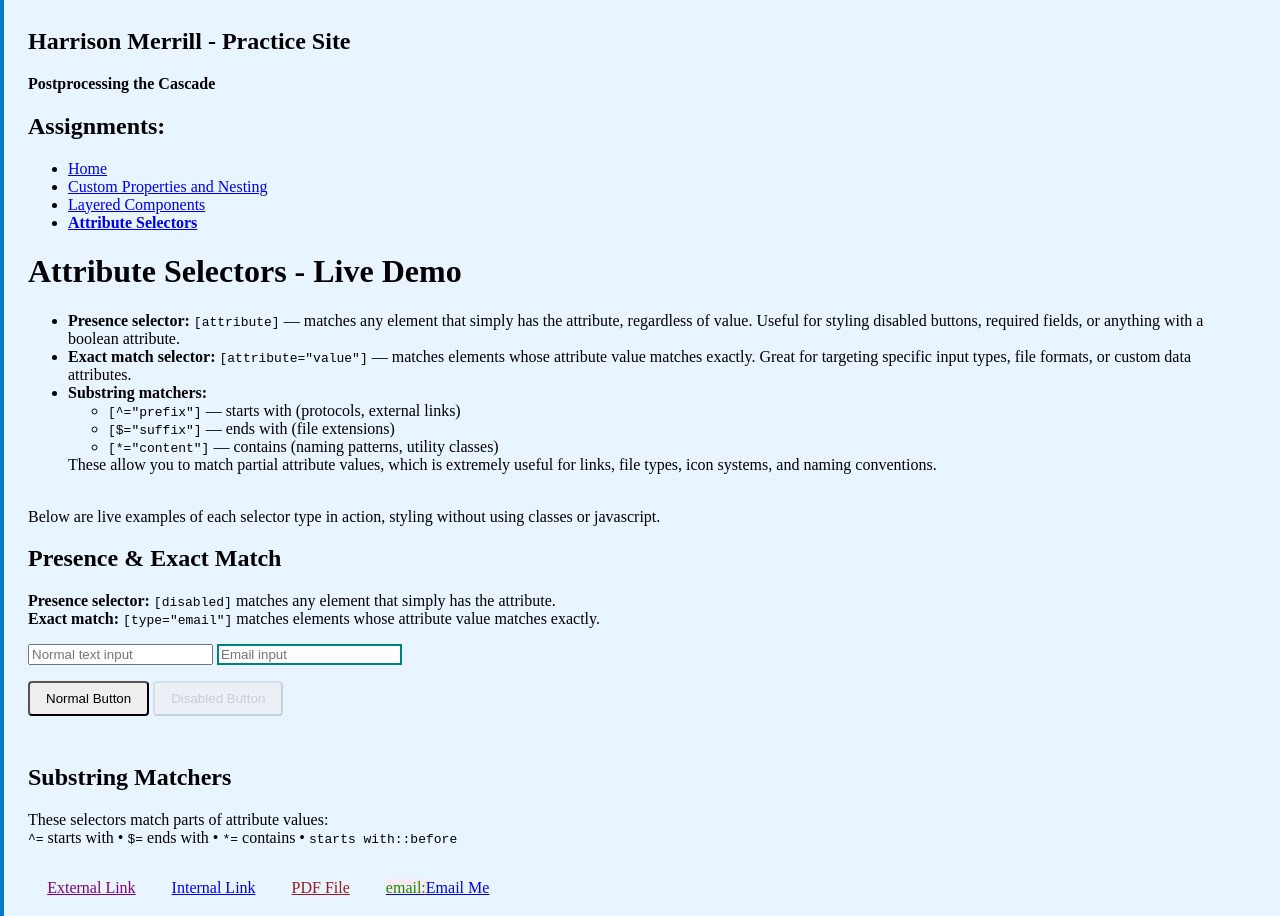
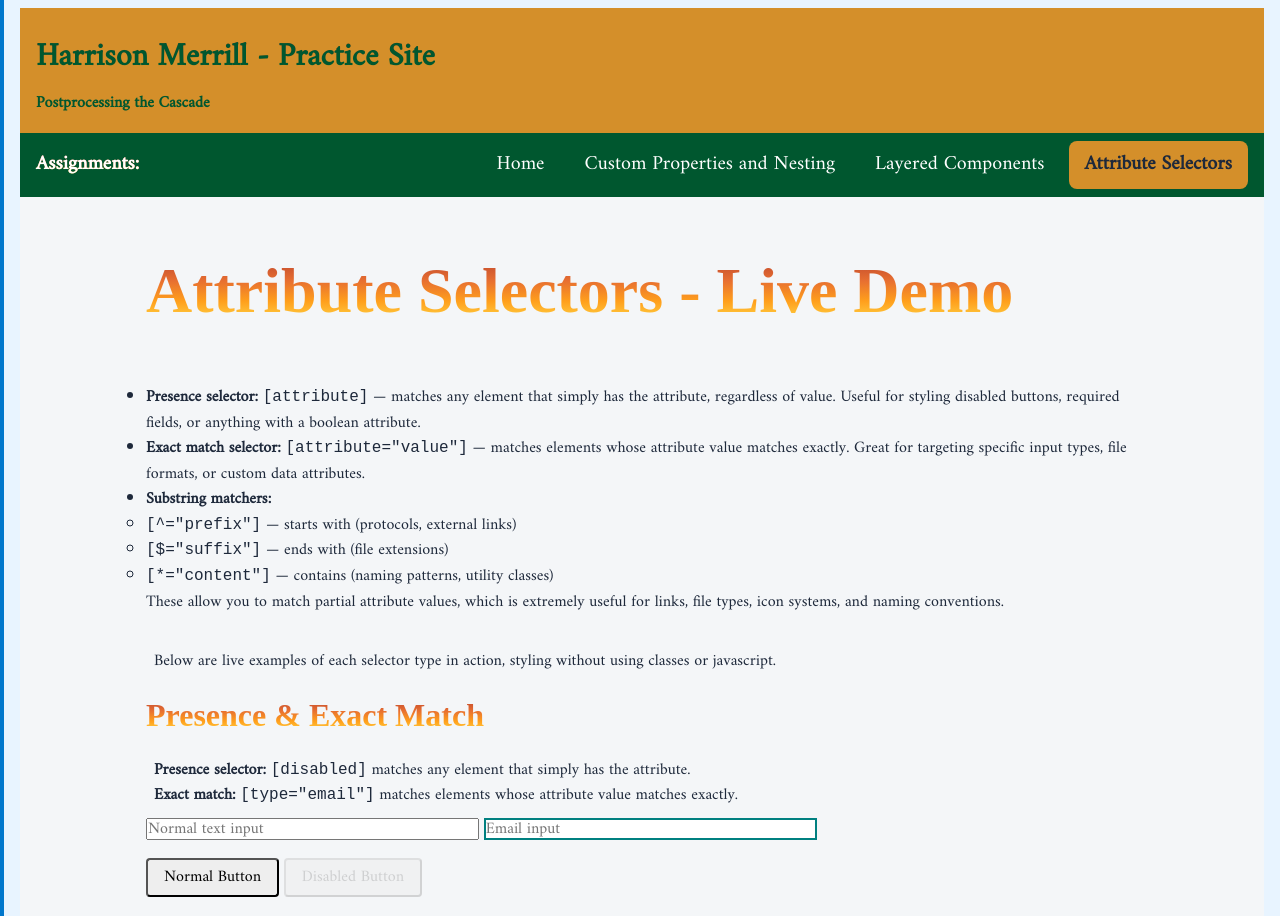
Before and after one commit to hwalkermerrill/wdd331R_aCSS, a website: page demo/attributeSelectors.html in a window 1280 px wide. Shown: the top 916 px of the page. Drawn offline with Linux system fonts and the light colour scheme; the site is published under a folder, as on GitHub Pages, so addresses that start at the root find nothing; a web font is replaced by a local one.

Commit message:
fix linking to not return to main gurhub repo

```diff
--- a/demo/attributeSelectors.html
+++ b/demo/attributeSelectors.html
@@ -25,7 +25,7 @@
 	<link href="https://fonts.cdnfonts.com/css/indiana-jonas" rel="stylesheet">
 
 	<!-- STYLE SHEETS -->
-	<link href="/css/main.css" rel="stylesheet">
+	<link href="../css/main.css" rel="stylesheet">
 	<link href="css/attributeSelectorsDemo.css" rel="stylesheet">
 
 	<!-- SCRIPT HERE -->
@@ -44,7 +44,7 @@
 	<nav class="site-nav">
 		<h2>Assignments:</h2>
 		<ul>
-			<li><a href="/index.html">Home</a></li>
+			<li><a href="../index.html">Home</a></li>
 			<li><a href="unit-1/custom-properties/index.html"> Custom Properties and Nesting</a></li>
 			<li><a href="unit-2/layered-components/index.html"> Layered Components</a></li>
 			<li><a href="demo/attributeSelectors.html" class="active"> Attribute Selectors</a></li>
```
Also changed, not shown: index.html (+1 -1 lines).
